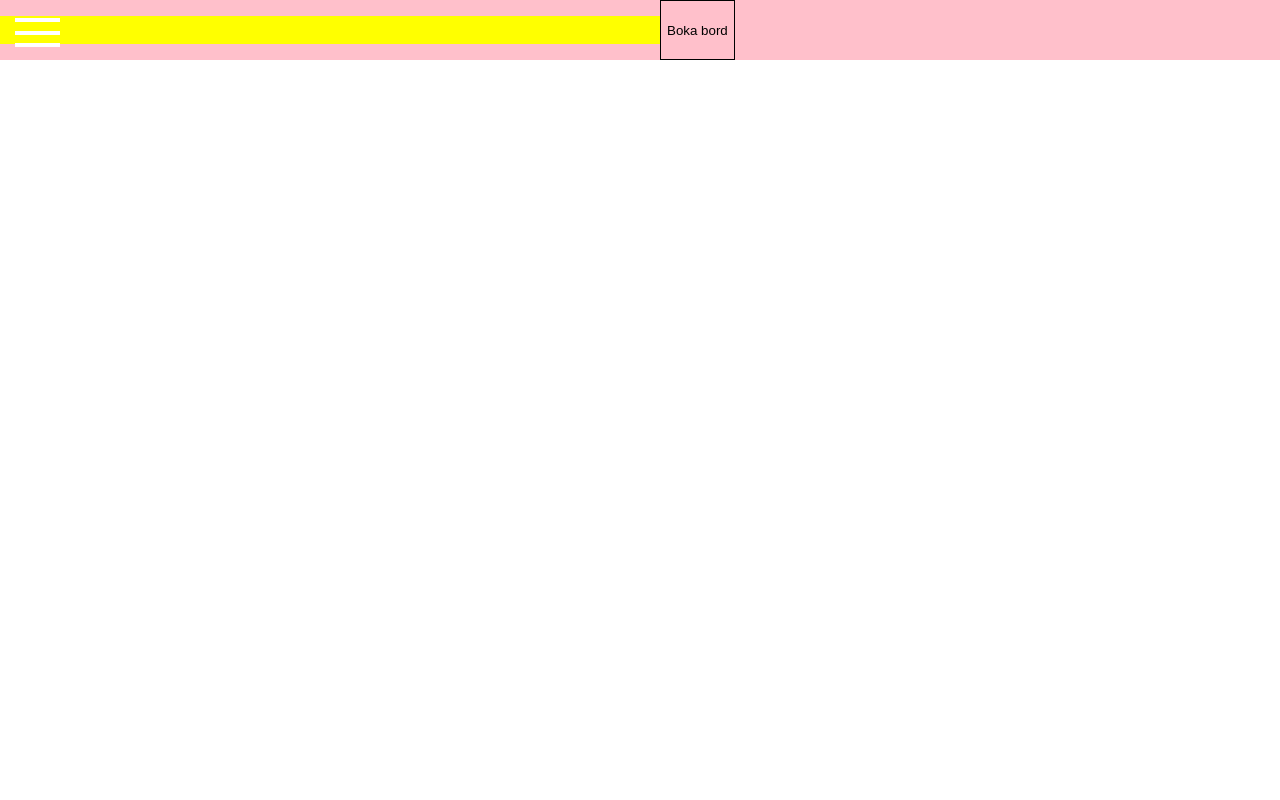
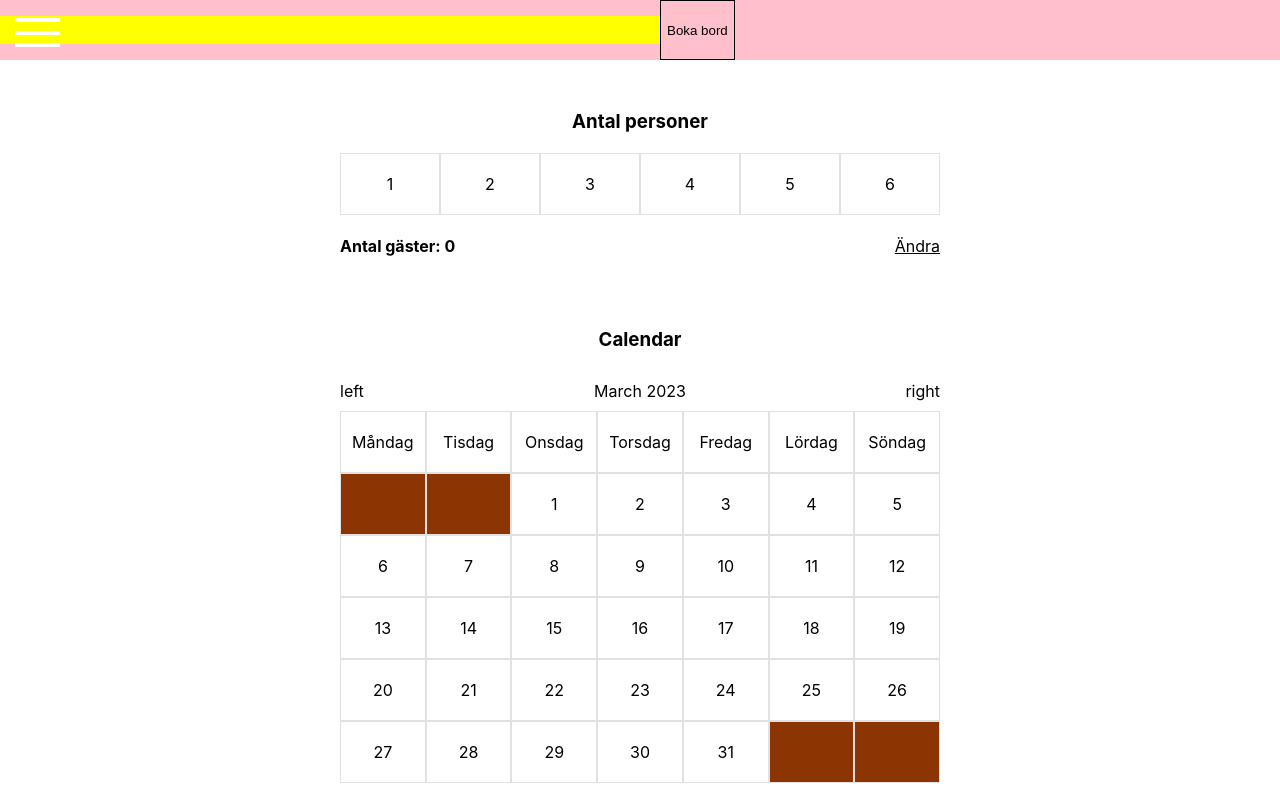
Before and after one commit to ToveLissner/TheRestaurant, a React (Create React App) app: page /booking in a window 1280 px wide. Shown: the top 800 px of the page. Built offline with nearby package versions, Linux system fonts and the light colour scheme; no server answers.

Commit message:
Booking is working

```diff
--- a/src/App.tsx
+++ b/src/App.tsx
@@ -22,7 +22,7 @@ function App() {
       <main>
         <Outlet></Outlet>
       </main>
-      <Admin/>
+      <Booking/>
     </div>
   );
 }
--- a/src/Booking.tsx
+++ b/src/Booking.tsx
@@ -1,7 +1,7 @@
 import React, { ChangeEvent, useState } from 'react';
 import logo from './logo.svg';
 import './App.css';
-import { getBookings, getRestaurant } from './services/restaurantService';
+import { createBooking, getBookings, getRestaurant } from './services/restaurantService';
 import { Outlet } from 'react-router-dom';
 import { Calendar } from './components/Calendar';
 import { Guests } from './components/Guests';
@@ -18,7 +18,7 @@ import { IBookedTables } from './models/IBookedTables';
 function App() {
   const [currentDate, setCurrentDate] = useState(new Date());
   const [numberOfGuests, setNumberOfGuests] = useState(0);
-  const [isSelected, setIsSelected] = useState(false);
+  // const [isSelected, setIsSelected] = useState(false);
   const [bookedTables, setBookedTables] = useState<IBookedTables>({
     firstTimeSlot: {
       dinnerTime: "",
@@ -31,6 +31,7 @@ function App() {
   });
   const[isToggled, setIsToggled] = useState(false);
   const [dinnerTime, setDinnerTime] = useState("");
+  const [btnState, setBtnState] = useState(false);
   const [booking, setBooking] = useState<IBooking>({
     restaurantId: "6409b9ec4e7f91245cbd6d91",
     date: "",
@@ -48,6 +49,12 @@ function App() {
     getBookings();
   }
 
+
+  const toggleActive = () => {
+    //setBtnState(btnState === !btnState);
+    console.log("funka");
+}
+
   const guestHandleClick = (index: number) =>{
     // props.onChange(index);
     let guests = [...listOfGuests];
@@ -62,12 +69,7 @@ const getSelectedCell = (index: number) => {
 
 }
 
-interface IListOfBookings {
-  dinnerTime: string;
-  tables: number;
-}
-
-let listOfBookingsForSpecificDay: IListOfBookings[] = [];
+let listOfBookingsForSpecificDay: IBookedTables;
 
 const handleClickDate = async (index: number) => {
   const date = setDate(currentDate, index);
@@ -80,69 +82,55 @@ const handleClickDate = async (index: number) => {
 
   // console.log(isSelected);
 
-  //setIsSelected(!isSelected);
+  // setIsSelected(!isSelected);
 
   let bookingsFromApi: IBooking[] = await getBookings();
 
-  listOfBookingsForSpecificDay = [
-      {
+  listOfBookingsForSpecificDay = {
+    firstTimeSlot: {
           dinnerTime: "18:00",
           tables: 0,
       },
-      {
+      secondTimeSlot: {
           dinnerTime: "21:00",
           tables: 0,
       }
-  ];
+    };
 
   bookingsFromApi.map( (booking) => {
 
       if(correctDateFormat === booking.date){
 
-        if((booking.time === "18:00") && listOfBookingsForSpecificDay[0].tables <15){
-            listOfBookingsForSpecificDay[0].tables++;
-
-            //console.log("finns att boka den "+booking.time+ " kl 18:00");
-            //showTimeSlots();
+        if((booking.time === "18:00") && listOfBookingsForSpecificDay.firstTimeSlot.tables <15){
+            listOfBookingsForSpecificDay.firstTimeSlot.tables++;
+            return;
         }
 
         console.log("Antal bokade bord: ");
-        if((booking.time === "21:00") && listOfBookingsForSpecificDay[0].tables <15){
-            listOfBookingsForSpecificDay[1].tables++;
-            //console.log("finns att boka den "+booking.time+ " kl 21:00");
+        if((booking.time === "21:00") && listOfBookingsForSpecificDay.secondTimeSlot.tables <15){
+            listOfBookingsForSpecificDay.secondTimeSlot.tables++;
+            return;
         }
 
       }
 
-      // console.log(listOfBookingsForSpecificDay[0].dinnerTime +" " +listOfBookingsForSpecificDay[0].tables +`\n`
-      //             +listOfBookingsForSpecificDay[1].dinnerTime +" " +listOfBookingsForSpecificDay[1].tables);
 
-      //console. log("tables book for this date: " +tablesBookedForCurrentDate);
+      setBookedTables(listOfBookingsForSpecificDay);
   });
 
   setBooking( {...booking, date: correctDateFormat} );
 
-  const tablesBookedForCurrentDate = listOfBookingsForSpecificDay[0].dinnerTime+" "+listOfBookingsForSpecificDay[0].tables +`\n`+listOfBookingsForSpecificDay[1].dinnerTime +" " +listOfBookingsForSpecificDay[1].tables;
+  //const tablesBookedForCurrentDate = listOfBookingsForSpecificDay.firstTimeSlot.dinnerTime+" "+listOfBookingsForSpecificDay.secondTimeSlot.tables +`\n`+listOfBookingsForSpecificDay[1].dinnerTime +" " +listOfBookingsForSpecificDay[1].tables;
 
   //console.log(listOfBookingsForSpecificDay);
   //const updatedBookedTables = setBookedTables(listOfBookingsForSpecificDay);
 
-setBookedTables(
-  {...bookedTables, firstTimeSlot:
-    {
-      ...bookedTables.firstTimeSlot, dinnerTime: listOfBookingsForSpecificDay[0].dinnerTime, tables: listOfBookingsForSpecificDay[0].tables
-    }
-  }
-  );
-
-  console.log(bookedTables);
-
   //displayAvailableTimeSlot(updatedBookedTables);
 }
 
-const displayAvailableTimeSlot = (listOfTablesBooked: IListOfBookings[]) => {
-  console.log(JSON.stringify(listOfTablesBooked[0].dinnerTime));
-  console.log(JSON.stringify(listOfTablesBooked[0].tables));
+const displayAvailableTimeSlot = (listOfTablesBooked: IBookedTables) => {
+  console.log(JSON.stringify(listOfTablesBooked.firstTimeSlot.dinnerTime));
+  console.log(JSON.stringify(listOfTablesBooked.secondTimeSlot.tables));
 }
 
 const handleTimeClick = (diningTime: string) => {
@@ -155,14 +143,14 @@ const handleCustomerInputChange = (e: ChangeEvent<HTMLInputElement>) => {
 }
 
 const confirmBookingClick = () => {
-  console.log("skicka bokning");
+  createBooking(booking);
 }
 
   return (
     <div>
       <main>
-          <Guests selected={isSelected} guestValue={numberOfGuests} onChange={setNumberOfGuests} onClick={guestHandleClick}></Guests>
-          <Calendar isToggled={false} selected={isSelected} bookedTables={bookedTables} value={currentDate} onChange={setCurrentDate} onClick={handleClickDate}></Calendar>
+          <Guests guestValue={booking.numberOfGuests} onChange={setNumberOfGuests} onClick={guestHandleClick}></Guests>
+          <Calendar isToggled={false} bookedTables={bookedTables} value={currentDate} onChange={setCurrentDate} onClick={handleClickDate}></Calendar>
           <div>{JSON.stringify(booking)}</div>
           <DinnerWrapper time={dinnerTime} onClick={handleTimeClick}></DinnerWrapper>
           {/* <ConfirmBookingWrapper></ConfirmBookingWrapper> */}
--- a/src/components/Calendar.tsx
+++ b/src/components/Calendar.tsx
@@ -19,67 +19,34 @@ import { IBookedTables } from "../models/IBookedTables";
 interface ICalendarProps {
     value: Date;
     onChange: (value: Date) => void;
-    selected: boolean;
+    //selected: boolean;
     bookedTables: IBookedTables;
     isToggled: boolean;
     onClick: (index: number) => void;
 }
 
 export const Calendar = (props: ICalendarProps) => {
-    const startDate = startOfMonth(props.value);
-    const endDate = endOfMonth(props.value);
-    const numberofDays = differenceInDays(endDate, startDate) +1;
+    const startDate = startOfMonth(props.value);    //Start day of month
+    const endDate = endOfMonth(props.value);    //EndDate of month
+    const numberofDays = differenceInDays(endDate, startDate) +1;   //Total days of the month
 
+    //Cell fillers for start and end of month
     const prefixDays = startDate.getDay();
     const suffixDays = 6 - endDate.getDay();
 
+    //Substract 1 month to go to previous month
     const changeToPrevMonth = () => {
         props.onChange(sub(props.value, {months: 1}));
     }
-
+    //Add 1 month to go the next month
     const changeToNextMonth = () => {
         props.onChange(add(props.value, {months: 1}));
     }
 
-    // const handleClickDate = async (index: number) => {
-    //     const date = setDate(props.value, index);
-    //     props.onChange(date);
-    //     //console.log(date);
-
-    //     const correctDateFormat = format(props.value, 'yyyy-MM-dd');
-
-    //     let bookingsFromApi: IBooking[] = await getBookings();
-
-    //     let listOfBookingsForSpecificDay = [
-    //         {
-    //             dinnerTime: "18:00",
-    //             tables: 0,
-    //         },
-    //         {
-    //             dinnerTime: "21:00",
-    //             tables: 0,
-    //         }
-    //     ];
-
-    //     bookingsFromApi.map( (booking) => {
-    //         if(correctDateFormat === booking.date){
-
-    //             if((booking.time === "18:00") && listOfBookingsForSpecificDay[0].tables <15){
-    //                 listOfBookingsForSpecificDay[0].tables++;
-    //                 showTimeSlots();
-    //             }
-    //             if((booking.time === "21:00") && listOfBookingsForSpecificDay[0].tables <15){
-    //                 listOfBookingsForSpecificDay[1].tables++;
-    //             }
-    //         }
-    //     });
-
-    // }
-
     const showTimeSlots = () => {
 
     }
-
+    //Map through const list of days and create weekday Cells
     let daysOfWeekHtml = daysOfWeek.map( (day) => {
 
         return(
@@ -92,7 +59,7 @@ export const Calendar = (props: ICalendarProps) => {
         const isCurrentDate = dateCounts === props.value.getDate();
 
         return (
-            <DateCell selected={props.selected} onClick={() => props.onClick(dateCounts)} key={dateCounts}>{dateCounts}</DateCell>
+            <DateCell selected={false} onClick={() => props.onClick(dateCounts)} key={dateCounts}>{dateCounts}</DateCell>
         )});
 
     let arrayOfPrefixDays = Array.from( {length: prefixDays -1});
--- a/src/components/ConfirmBookingWrapper.tsx
+++ b/src/components/ConfirmBookingWrapper.tsx
@@ -1,8 +1,9 @@
+import { IBooking } from "../models/IBooking";
 import { ConfirmBookingButton } from "./styled/ConfirmBookingButton";
 import { H3 } from "./styled/H3";
 
 interface IConfirmBookingWrapperProps {
-    onClick: () => void;
+    onClick(): void;
 }
 
 export const ConfirmBookingWrapper = (props: IConfirmBookingWrapperProps) => {
--- a/src/components/styled/Cell.tsx
+++ b/src/components/styled/Cell.tsx
@@ -4,7 +4,7 @@ export interface ICellProps {
     selected: boolean;
 }
 
-const SELECTED_BG_COLOR = "#448A21";
+const SELECTED_BG_COLOR = "#e1e1e1";
 
 export const Cell = styled.div`
     border: 1px solid #e1e1e1;
@@ -22,7 +22,7 @@ export const DateCell = styled(Cell)`
         props.selected ? SELECTED_BG_COLOR : "transparent"};
 
     &:hover{
-       // background-color: #e1e1e1;
+        background-color: #e1e1e1;
     }
 `;
 
--- a/src/components/styled/GuestSelected.tsx
+++ b/src/components/styled/GuestSelected.tsx
@@ -1,5 +1,7 @@
 import styled from "styled-components";
 
 export const GuestSelected = styled.div`
-
+    display: flex;
+    justify-content: space-between;
+    align-items: center;
 `;
--- /dev/null
+++ b/src/components/styled/H4.tsx
@@ -0,0 +1,12 @@
+import styled from "styled-components";
+
+export const H4 = styled.h4`
+    width: fit-content;
+`;
+
+
+export const ChangeH4 = styled(H4)`
+    text-decoration: underline;
+    font-weight: 400;
+    cursor: pointer;
+`;
```
